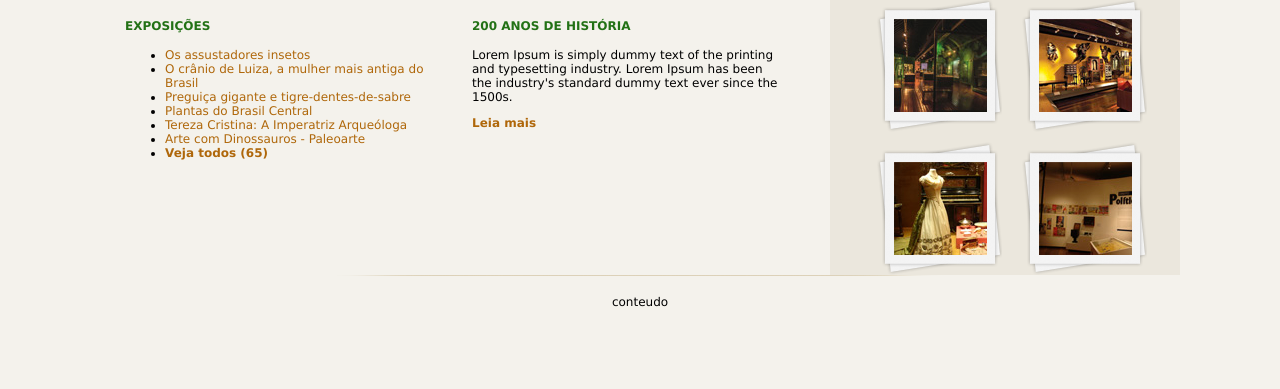
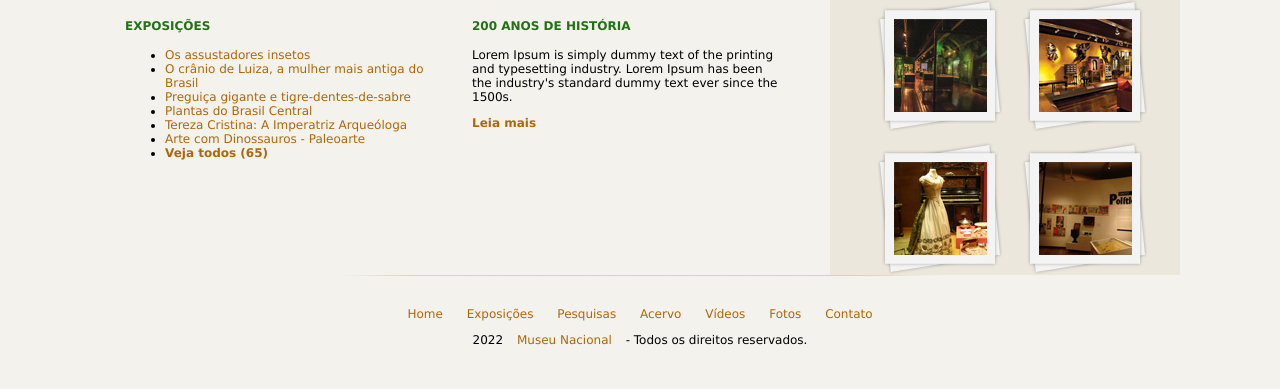
Before and after one commit to camilabarpp/Projeto-6---Site-Museu, a plain HTML site: page index.html in a window 1280 px wide. Shown: the part 630-1019 px from the top of the page. Before the commit the page ends 969 px from the top, so only its background shows below. Drawn offline with Linux system fonts and the light colour scheme.

Commit message:
Neste commit Camila finalizou o footer

```diff
--- a/css/style.css
+++ b/css/style.css
@@ -133,10 +133,15 @@ h4 {
 
 /*Rodapé*/
 footer {
+  clear: both;
   padding: 20px 0 30px 0;
   text-align: center;
   background: url(../img/fundo-rodape.png) no-repeat center top;
   margin-top: 20px;
+}
+
+footer>p a {
+  padding: 2px 10px;
 }
 
 /*Formulários*/
--- a/index.html
+++ b/index.html
@@ -150,7 +150,20 @@
             </a>
           </section>
         </aside>
-        <footer style="clear: both">conteudo</footer>
+        <footer>
+          <p>
+            <a href="">Home</a>
+            <a href="">Exposições</a>
+            <a href="">Pesquisas</a>
+            <a href="">Acervo</a>
+            <a href="">Vídeos</a>
+            <a href="">Fotos</a>
+            <a href="">Contato</a>
+          </p>
+          <p>
+            2022 <a href="">Museu Nacional</a> - Todos os direitos reservados.
+          </p>
+        </footer>
       </div>
     </div>
   </body>
```
